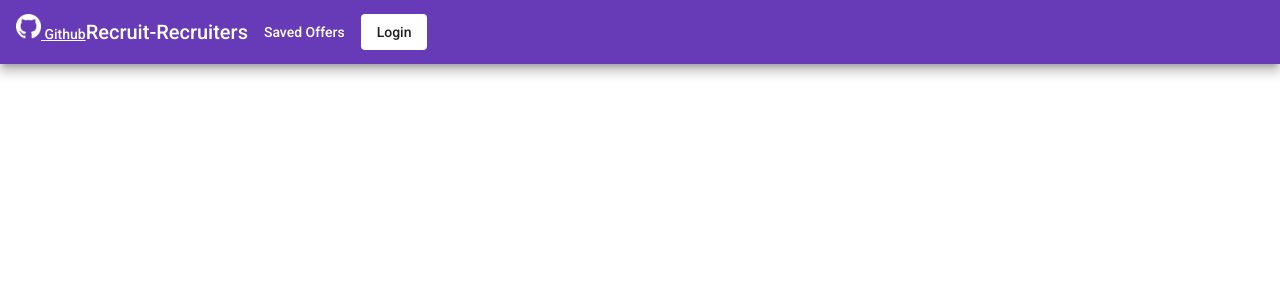
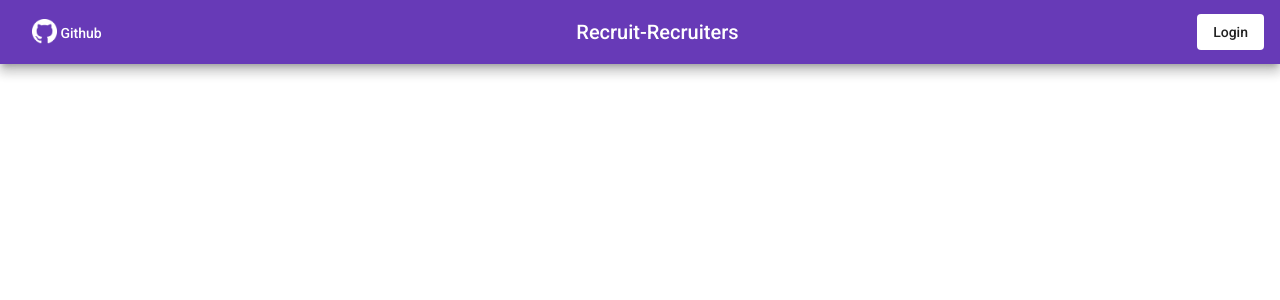
Before and after one commit to Synneks/recruit-recruiters-frontend, an Angular app: page / in a window 1280 px wide. Shown: the top 300 px of the page. Built offline with nearby package versions, Linux system fonts and the light colour scheme.

Commit message:
styled header

```diff
--- a/src/app/app.component.html
+++ b/src/app/app.component.html
@@ -1,2 +1,4 @@
-<app-header></app-header>
+<header>
+  <app-header></app-header>
+</header>
 <router-outlet></router-outlet>
--- a/src/app/header/header.component.html
+++ b/src/app/header/header.component.html
@@ -1,12 +1,14 @@
 <mat-toolbar class="toolbar mat-elevation-z8" color="primary">
-  <a href=""> <img src="assets/github.png" /> Github </a>
+  <button mat-button>
+    <a href=""> <img class="gitlogo" src="assets/github.png" /> Github </a>
+  </button>
   <div class="title">
     <span>Recruit-Recruiters</span>
   </div>
-  <div class="toolbar-right-buttons">
-    <button mat-button>Saved Offers</button>
+  <div>
     <button mat-flat-button *ngIf="!isLoggedIn">Login</button>
 
+    <button mat-button *ngIf="isLoggedIn">Saved Offers</button>
     <button mat-button [matMenuTriggerFor]="optionsMenu" *ngIf="isLoggedIn">
       Nume Prenume
       <mat-icon>account_circle</mat-icon>
--- a/src/app/header/header.component.scss
+++ b/src/app/header/header.component.scss
@@ -1,10 +1,19 @@
-.title {
+.toolbar {
+  display: flex;
+  justify-content: space-between;
 }
 
-.toolbar-right-buttons {
+.title {
+  cursor: pointer;
+}
+
+.gitlogo{
+    position: relative;
+    top: 6px;
 }
 
 a {
+  text-decoration: none;
   color: inherit;
   font-size: 14px;
 }
```
